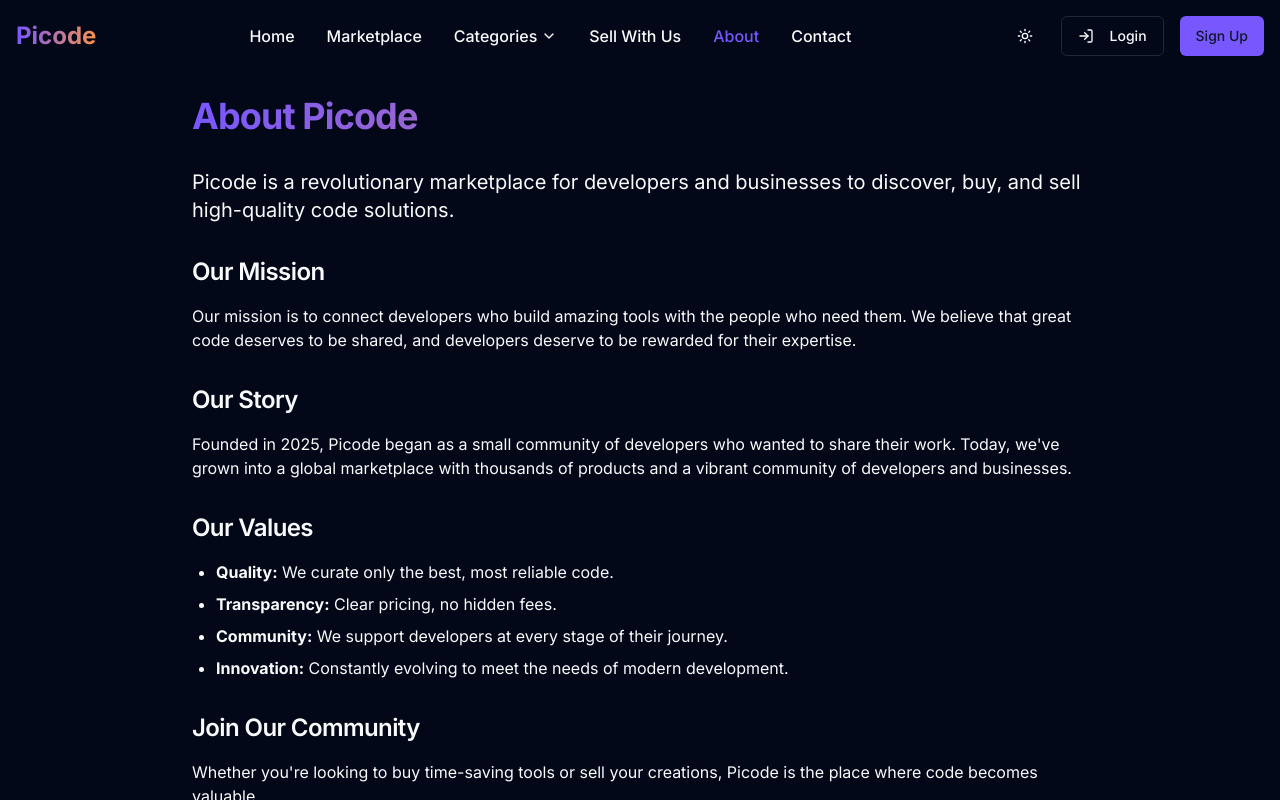
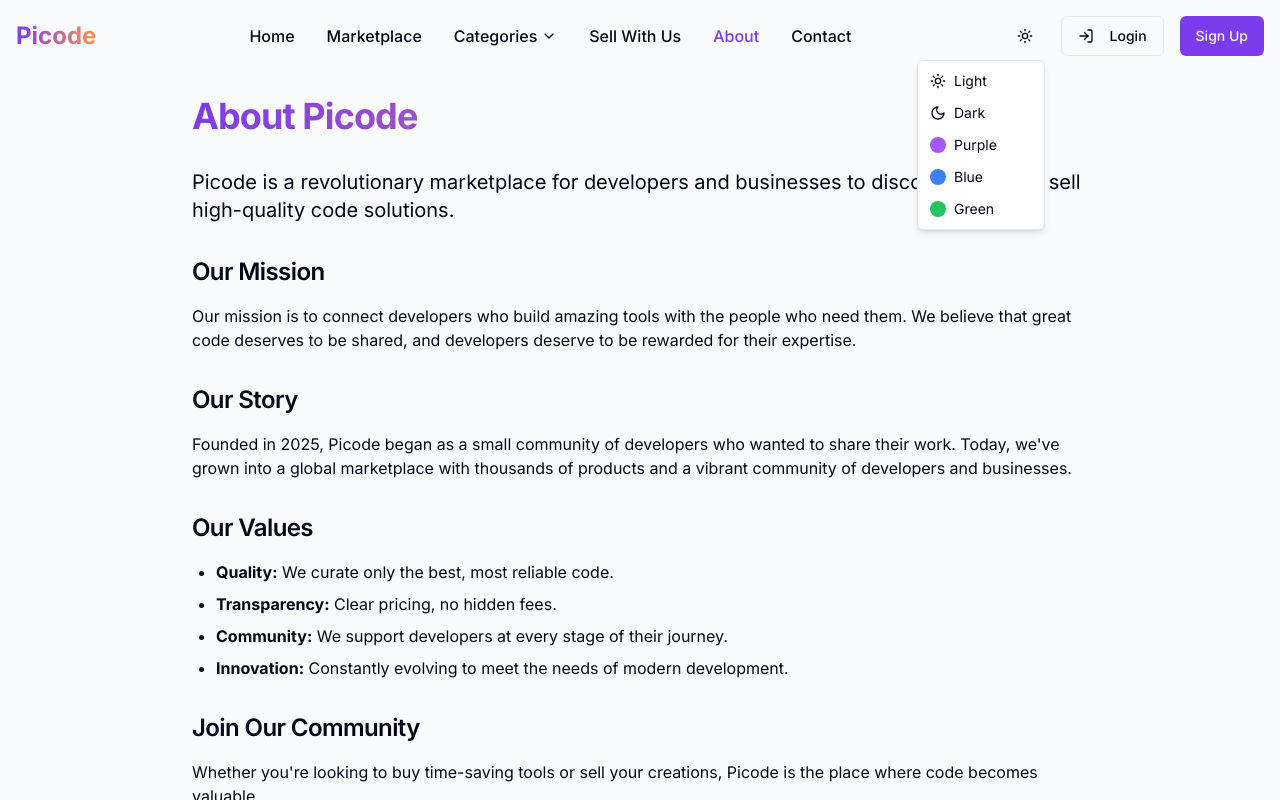
Before and after one commit to SWAYAM652365632/automate-hub-genesis, a React (Vite) app: page /about in a window 1280 px wide. Both pictures are taken after a click on the button "Change theme". Shown: the top 800 px of the page. Built offline with nearby package versions, Linux system fonts and the light colour scheme.

Commit message:
Make website functional and customizable
Implement functionality for all website elements and add a color customization system similar to the light/dark mode toggle.

```diff
--- a/src/App.tsx
+++ b/src/App.tsx
@@ -4,6 +4,7 @@ import { Toaster as Sonner } from "@/components/ui/sonner";
 import { TooltipProvider } from "@/components/ui/tooltip";
 import { QueryClient, QueryClientProvider } from "@tanstack/react-query";
 import { BrowserRouter, Routes, Route } from "react-router-dom";
+import { ThemeProvider } from "@/contexts/ThemeContext";
 import Index from "./pages/Index";
 import NotFound from "./pages/NotFound";
 import ProductDetails from "./pages/ProductDetails";
@@ -17,6 +18,7 @@ const queryClient = new QueryClient();
 
 const App = () => (
   <QueryClientProvider client={queryClient}>
+    <ThemeProvider>
       <TooltipProvider>
         <Toaster />
         <Sonner />
@@ -33,6 +35,7 @@ const App = () => (
           </Routes>
         </BrowserRouter>
       </TooltipProvider>
+    </ThemeProvider>
   </QueryClientProvider>
 );
 
--- a/src/components/Navbar.tsx
+++ b/src/components/Navbar.tsx
@@ -2,18 +2,18 @@
 import { useState, useEffect } from "react";
 import { Link, useLocation } from "react-router-dom";
 import { Button } from "@/components/ui/button";
-import { Moon, Sun, Menu, X, ChevronDown, LogIn, ShoppingCart } from "lucide-react";
+import { Menu, X, ChevronDown, LogIn, ShoppingCart } from "lucide-react";
 import {
   DropdownMenu,
   DropdownMenuContent,
   DropdownMenuItem,
   DropdownMenuTrigger,
 } from "@/components/ui/dropdown-menu";
+import ThemeSwitcher from "@/components/ThemeSwitcher";
 
 const Navbar = () => {
   const [scrolled, setScrolled] = useState(false);
   const [mobileMenuOpen, setMobileMenuOpen] = useState(false);
-  const [theme, setTheme] = useState<"light" | "dark">("light");
   const location = useLocation();
 
   // Handle scroll event to change navbar background
@@ -29,13 +29,6 @@ const Navbar = () => {
     window.addEventListener("scroll", handleScroll);
     return () => window.removeEventListener("scroll", handleScroll);
   }, []);
-
-  // Toggle theme
-  const toggleTheme = () => {
-    const newTheme = theme === "light" ? "dark" : "light";
-    setTheme(newTheme);
-    document.documentElement.classList.toggle("dark");
-  };
 
   // Toggle mobile menu
   const toggleMobileMenu = () => {
@@ -59,7 +52,7 @@ const Navbar = () => {
     <header
       className={`fixed top-0 left-0 right-0 z-50 transition-all duration-300 ${
         scrolled
-          ? "bg-white/80 dark:bg-gray-900/80 backdrop-blur-sm shadow-md"
+          ? "bg-white/80 dark:bg-gray-900/80 backdrop-blur-sm shadow-md theme-purple:bg-purple-900/80 theme-blue:bg-blue-900/80 theme-green:bg-green-900/80"
           : "bg-transparent"
       }`}
     >
@@ -88,32 +81,32 @@ const Navbar = () => {
               <button className="flex items-center font-medium hover:text-primary transition-colors">
                 Categories <ChevronDown className="ml-1 h-4 w-4" />
               </button>
-              <div className="absolute left-0 mt-2 w-48 rounded-md shadow-lg bg-white dark:bg-gray-800 ring-1 ring-black ring-opacity-5 opacity-0 invisible group-hover:opacity-100 group-hover:visible transition-all duration-200 z-50">
+              <div className="absolute left-0 mt-2 w-48 rounded-md shadow-lg bg-white dark:bg-gray-800 theme-purple:bg-purple-800 theme-blue:bg-blue-800 theme-green:bg-green-800 ring-1 ring-black ring-opacity-5 opacity-0 invisible group-hover:opacity-100 group-hover:visible transition-all duration-200 z-50">
                 <div className="py-1">
                   <Link
                     to="/categories/automation-scripts"
-                    className="block px-4 py-2 text-sm hover:bg-gray-100 dark:hover:bg-gray-700"
+                    className="block px-4 py-2 text-sm hover:bg-gray-100 dark:hover:bg-gray-700 theme-purple:hover:bg-purple-700 theme-blue:hover:bg-blue-700 theme-green:hover:bg-green-700"
                     onClick={closeMenu}
                   >
                     Automation Scripts
                   </Link>
                   <Link
                     to="/categories/saas-tools"
-                    className="block px-4 py-2 text-sm hover:bg-gray-100 dark:hover:bg-gray-700"
+                    className="block px-4 py-2 text-sm hover:bg-gray-100 dark:hover:bg-gray-700 theme-purple:hover:bg-purple-700 theme-blue:hover:bg-blue-700 theme-green:hover:bg-green-700"
                     onClick={closeMenu}
                   >
                     SaaS Tools
                   </Link>
                   <Link
                     to="/categories/ai-tools"
-                    className="block px-4 py-2 text-sm hover:bg-gray-100 dark:hover:bg-gray-700"
+                    className="block px-4 py-2 text-sm hover:bg-gray-100 dark:hover:bg-gray-700 theme-purple:hover:bg-purple-700 theme-blue:hover:bg-blue-700 theme-green:hover:bg-green-700"
                     onClick={closeMenu}
                   >
                     AI Tools
                   </Link>
                   <Link
                     to="/categories/chrome-extensions"
-                    className="block px-4 py-2 text-sm hover:bg-gray-100 dark:hover:bg-gray-700"
+                    className="block px-4 py-2 text-sm hover:bg-gray-100 dark:hover:bg-gray-700 theme-purple:hover:bg-purple-700 theme-blue:hover:bg-blue-700 theme-green:hover:bg-green-700"
                     onClick={closeMenu}
                   >
                     Chrome Extensions
@@ -143,13 +136,7 @@ const Navbar = () => {
 
           {/* Right side icons */}
           <div className="hidden md:flex items-center space-x-4">
-            <Button variant="ghost" size="icon" onClick={toggleTheme}>
-              {theme === "light" ? (
-                <Moon className="h-5 w-5" />
-              ) : (
-                <Sun className="h-5 w-5" />
-              )}
-            </Button>
+            <ThemeSwitcher />
             <Button variant="outline">
               <LogIn className="mr-2 h-4 w-4" /> Login
             </Button>
@@ -244,21 +231,9 @@ const Navbar = () => {
                   Sign Up
                 </Button>
               </div>
-              <Button
-                variant="ghost"
-                className="justify-start pl-0"
-                onClick={toggleTheme}
-              >
-                {theme === "light" ? (
-                  <>
-                    <Moon className="mr-2 h-5 w-5" /> Dark Mode
-                  </>
-                ) : (
-                  <>
-                    <Sun className="mr-2 h-5 w-5" /> Light Mode
-                  </>
-                )}
-              </Button>
+              <div className="flex justify-center py-2">
+                <ThemeSwitcher />
+              </div>
             </nav>
           </div>
         )}
--- /dev/null
+++ b/src/components/ThemeSwitcher.tsx
@@ -0,0 +1,65 @@
+
+import { Moon, Sun, Palette } from "lucide-react";
+import { useTheme } from "@/contexts/ThemeContext";
+import { Button } from "@/components/ui/button";
+import {
+  DropdownMenu,
+  DropdownMenuContent,
+  DropdownMenuItem,
+  DropdownMenuTrigger,
+} from "@/components/ui/dropdown-menu";
+import { useToast } from "@/hooks/use-toast";
+
+const ThemeSwitcher = () => {
+  const { theme, setTheme } = useTheme();
+  const { toast } = useToast();
+
+  const handleThemeChange = (newTheme: "light" | "dark" | "purple" | "blue" | "green") => {
+    setTheme(newTheme);
+    toast({
+      title: "Theme changed",
+      description: `Theme set to ${newTheme} mode`,
+      duration: 2000,
+    });
+  };
+
+  return (
+    <DropdownMenu>
+      <DropdownMenuTrigger asChild>
+        <Button variant="ghost" size="icon" aria-label="Change theme">
+          {theme === "light" ? (
+            <Sun className="h-5 w-5" />
+          ) : theme === "dark" ? (
+            <Moon className="h-5 w-5" />
+          ) : (
+            <Palette className="h-5 w-5" />
+          )}
+        </Button>
+      </DropdownMenuTrigger>
+      <DropdownMenuContent align="end">
+        <DropdownMenuItem onClick={() => handleThemeChange("light")}>
+          <Sun className="mr-2 h-4 w-4" />
+          <span>Light</span>
+        </DropdownMenuItem>
+        <DropdownMenuItem onClick={() => handleThemeChange("dark")}>
+          <Moon className="mr-2 h-4 w-4" />
+          <span>Dark</span>
+        </DropdownMenuItem>
+        <DropdownMenuItem onClick={() => handleThemeChange("purple")}>
+          <div className="w-4 h-4 rounded-full bg-purple-500 mr-2" />
+          <span>Purple</span>
+        </DropdownMenuItem>
+        <DropdownMenuItem onClick={() => handleThemeChange("blue")}>
+          <div className="w-4 h-4 rounded-full bg-blue-500 mr-2" />
+          <span>Blue</span>
+        </DropdownMenuItem>
+        <DropdownMenuItem onClick={() => handleThemeChange("green")}>
+          <div className="w-4 h-4 rounded-full bg-green-500 mr-2" />
+          <span>Green</span>
+        </DropdownMenuItem>
+      </DropdownMenuContent>
+    </DropdownMenu>
+  );
+};
+
+export default ThemeSwitcher;
--- /dev/null
+++ b/src/contexts/ThemeContext.tsx
@@ -0,0 +1,52 @@
+
+import { createContext, ReactNode, useContext, useEffect, useState } from "react";
+
+type ThemeType = "light" | "dark" | "purple" | "blue" | "green";
+
+interface ThemeContextType {
+  theme: ThemeType;
+  setTheme: (theme: ThemeType) => void;
+}
+
+const ThemeContext = createContext<ThemeContextType | undefined>(undefined);
+
+export const ThemeProvider = ({ children }: { children: ReactNode }) => {
+  const [theme, setTheme] = useState<ThemeType>(() => {
+    // Try to get the theme from localStorage
+    const savedTheme = localStorage.getItem("theme") as ThemeType;
+    // Check if the user prefers dark mode
+    const prefersDark = window.matchMedia("(prefers-color-scheme: dark)").matches;
+
+    return savedTheme || (prefersDark ? "dark" : "light");
+  });
+
+  useEffect(() => {
+    // Remove all theme classes
+    document.documentElement.classList.remove("light", "dark", "theme-purple", "theme-blue", "theme-green");
+
+    // Add the current theme class
+    if (theme === "light" || theme === "dark") {
+      document.documentElement.classList.add(theme);
+    } else {
+      // For custom themes, we add both a base (light) and the custom theme class
+      document.documentElement.classList.add("light", `theme-${theme}`);
+    }
+
+    // Save the theme to localStorage
+    localStorage.setItem("theme", theme);
+  }, [theme]);
+
+  return (
+    <ThemeContext.Provider value={{ theme, setTheme }}>
+      {children}
+    </ThemeContext.Provider>
+  );
+};
+
+export const useTheme = () => {
+  const context = useContext(ThemeContext);
+  if (context === undefined) {
+    throw new Error("useTheme must be used within a ThemeProvider");
+  }
+  return context;
+};
--- a/src/index.css
+++ b/src/index.css
@@ -85,6 +85,99 @@
     --sidebar-border: 240 3.7% 15.9%;
     --sidebar-ring: 217.2 91.2% 59.8%;
   }
+
+  /* Purple Theme */
+  .theme-purple {
+    --background: 270 40% 98%;
+    --foreground: 270 84% 4.9%;
+
+    --card: 270 20% 100%;
+    --card-foreground: 270 84% 4.9%;
+
+    --popover: 270 20% 100%;
+    --popover-foreground: 270 84% 4.9%;
+
+    --primary: 270 83% 58%;
+    --primary-foreground: 270 40% 98%;
+
+    --secondary: 270 40% 96.1%;
+    --secondary-foreground: 270 47.4% 11.2%;
+
+    --muted: 270 40% 96.1%;
+    --muted-foreground: 270 16.3% 46.9%;
+
+    --accent: 300 94% 64%;
+    --accent-foreground: 270 40% 98%;
+
+    --destructive: 0 84.2% 60.2%;
+    --destructive-foreground: 270 40% 98%;
+
+    --border: 270 31.8% 91.4%;
+    --input: 270 31.8% 91.4%;
+    --ring: 270 84% 4.9%;
+  }
+
+  /* Blue Theme */
+  .theme-blue {
+    --background: 210 40% 98%;
+    --foreground: 210 84% 4.9%;
+
+    --card: 210 20% 100%;
+    --card-foreground: 210 84% 4.9%;
+
+    --popover: 210 20% 100%;
+    --popover-foreground: 210 84% 4.9%;
+
+    --primary: 210 83% 58%;
+    --primary-foreground: 210 40% 98%;
+
+    --secondary: 210 40% 96.1%;
+    --secondary-foreground: 210 47.4% 11.2%;
+
+    --muted: 210 40% 96.1%;
+    --muted-foreground: 210 16.3% 46.9%;
+
+    --accent: 240 94% 64%;
+    --accent-foreground: 210 40% 98%;
+
+    --destructive: 0 84.2% 60.2%;
+    --destructive-foreground: 210 40% 98%;
+
+    --border: 210 31.8% 91.4%;
+    --input: 210 31.8% 91.4%;
+    --ring: 210 84% 4.9%;
+  }
+
+  /* Green Theme */
+  .theme-green {
+    --background: 120 40% 98%;
+    --foreground: 120 84% 4.9%;
+
+    --card: 120 20% 100%;
+    --card-foreground: 120 84% 4.9%;
+
+    --popover: 120 20% 100%;
+    --popover-foreground: 120 84% 4.9%;
+
+    --primary: 120 83% 38%;
+    --primary-foreground: 120 40% 98%;
+
+    --secondary: 120 40% 96.1%;
+    --secondary-foreground: 120 47.4% 11.2%;
+
+    --muted: 120 40% 96.1%;
+    --muted-foreground: 120 16.3% 46.9%;
+
+    --accent: 150 94% 44%;
+    --accent-foreground: 120 40% 98%;
+
+    --destructive: 0 84.2% 60.2%;
+    --destructive-foreground: 120 40% 98%;
+
+    --border: 120 31.8% 91.4%;
+    --input: 120 31.8% 91.4%;
+    --ring: 120 84% 4.9%;
+  }
 }
 
 @layer base {
```
Lines whose indentation alone changed are shown as unchanged.
